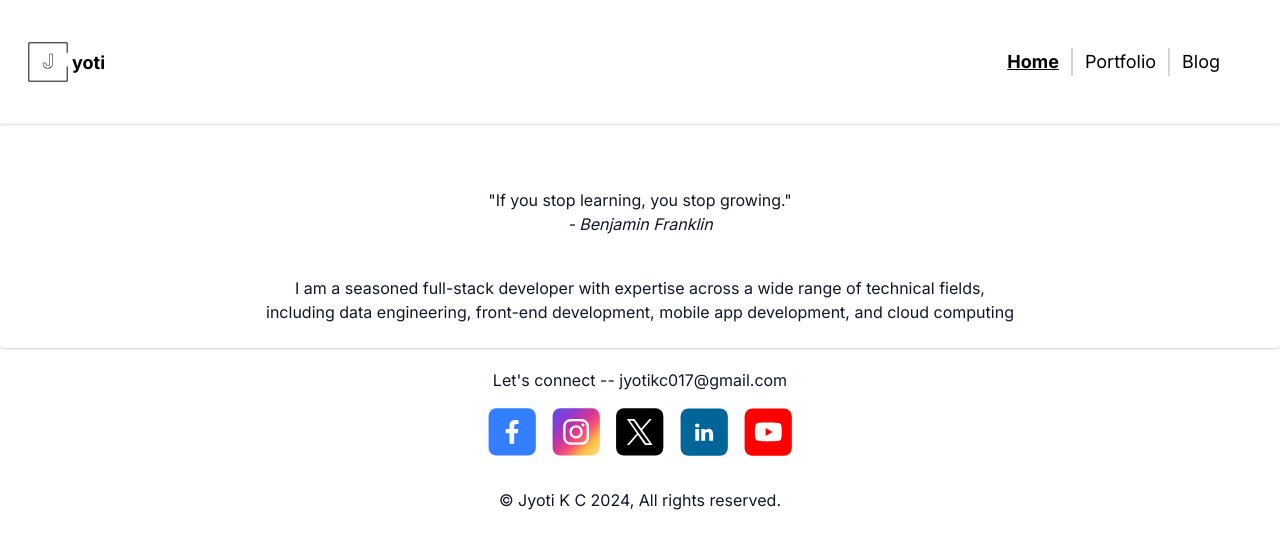
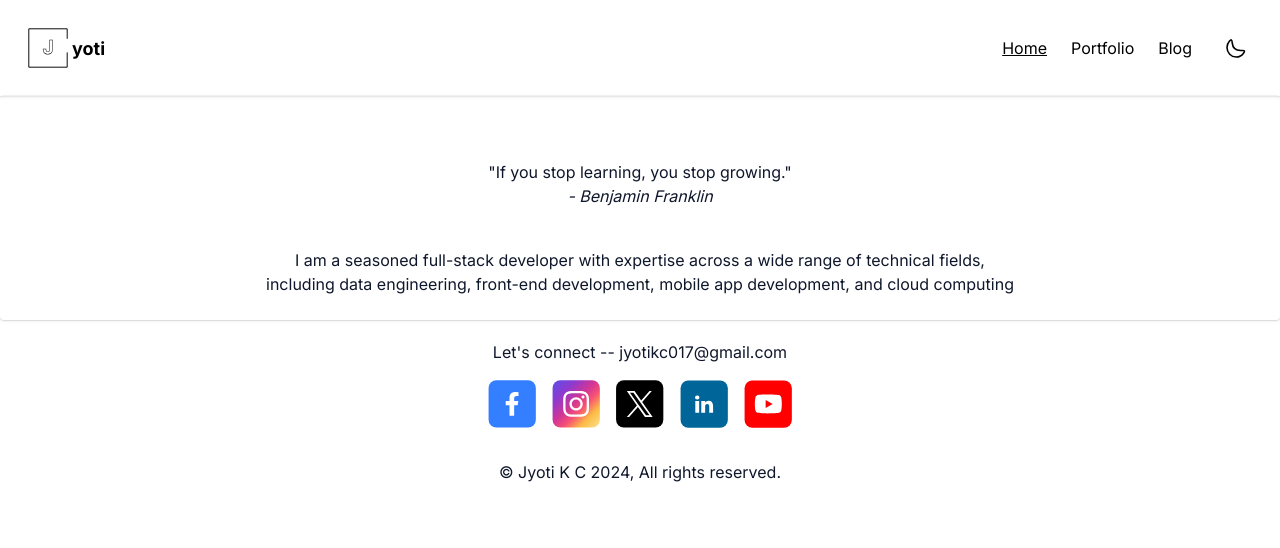
Before and after one commit to blink2linkme/blink2linkme.github.io, a Next.js app in the folder jyoti-portfolio/: page / in a window 1280 px wide. Shown: the top 548 px of the page. Built offline with nearby package versions, Linux system fonts and the light colour scheme.

Commit message:
Update NavLinks

```diff
--- a/jyoti-portfolio/app/components/NavLinks.tsx
+++ b/jyoti-portfolio/app/components/NavLinks.tsx
@@ -1,24 +1,17 @@
 import Link from "next/link";
-import menu from "../config/menu.json";
+import menus from "../config/menu.json";
 import { usePathname } from "next/navigation";
+import ThemeSwitcher from "./ThemeSwitcher";
 
 export default function NavLinks() {
     const pathName = usePathname();
     return (
-        <nav className="p-6">
-            <ul className="flex justify-center sm:justify-end">
-                {
-                    menu.map((m, i) =>
-                        <li key={i} className={`${
-                            i > 0 ? 'border-l-2 border-gray-300 dark:border-slate-600' : ''
-                          } ${
-                            pathName === m.path ? 'active-link' : ''
-                          }`}>
-                            <Link href={m.path} className="link dark:text:slate-200 text:gray-700 text-lg active-link:font-black px-3 transition-all duration-500 hover:-translate-y-2 line-height-10 hover:font-bold hover:scale-150 text-underline">{m.name}</Link>
-                        </li>
-                    )
-                }
-            </ul>
+        <nav className="flex items-center space-x-6">
+           {
+            menus.map((menu, index) => <Link key={index} href={menu.path ?? ''} className={`hover:text-blue-500 dark:hover:text-blue-400${pathName == menu.path ? ' active:bg-violet-700 underline': ''}`}>{menu.name}</Link>)
+           }
+            <ThemeSwitcher />
         </nav>
+
     );
 }
```
